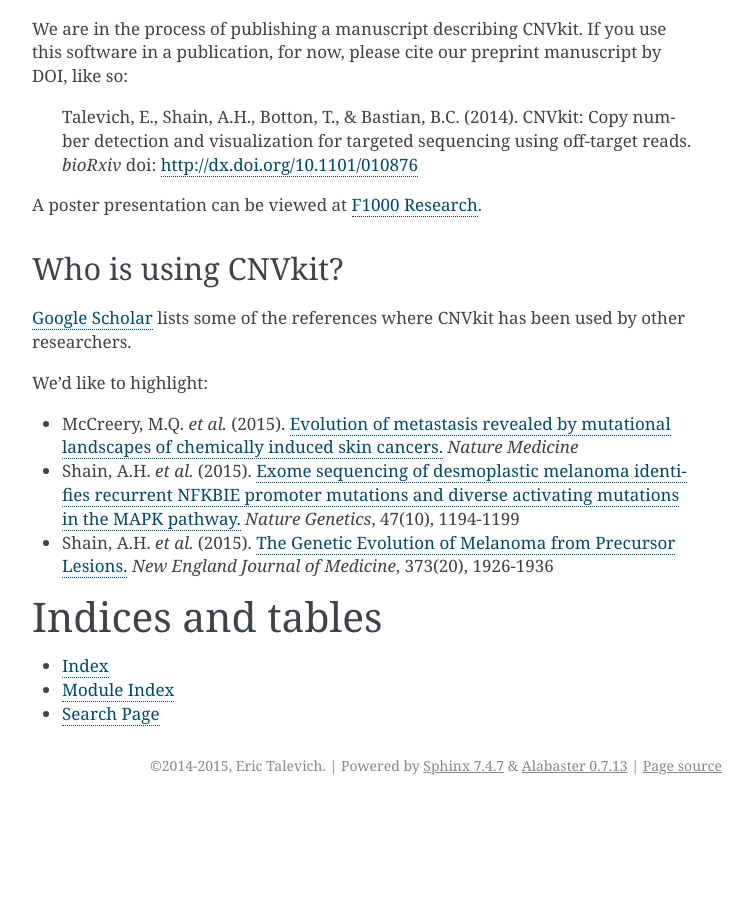
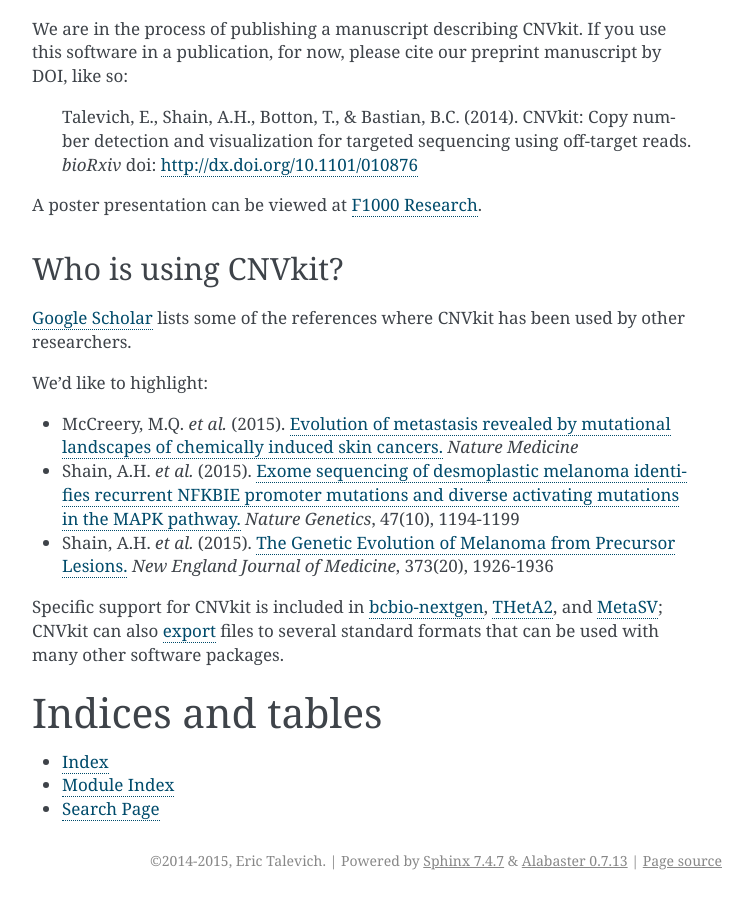
Before and after one commit to etal/cnvkit, a Sphinx documentation site: the page built from doc/index.rst, in a window 1280 px wide and 900 px high, scrolled down 2307 px. Shown: the whole window, without its empty margins (388-1141 px from the left). Built offline with Sphinx 7.4.7, drawn with Linux system fonts in a browser that asks for light colours; the version number is read from the project's files by our own code; before the commit the page ends 3112 px from its top, so only the background shows below that.

Commit message:
doc: Mention other software that supports CNVkit

```diff
--- a/doc/index.rst
+++ b/doc/index.rst
@@ -92,6 +92,13 @@ We'd like to highlight:
   <http://dx.doi.org/10.1056/NEJMoa1502583>`_
   *New England Journal of Medicine*, 373(20), 1926-1936
 
+Specific support for CNVkit is included in `bcbio-nextgen
+<https://bcbio-nextgen.readthedocs.org/>`_, `THetA2
+<http://compbio.cs.brown.edu/projects/theta/>`_, and `MetaSV
+<http://bioinform.github.io/metasv/>`_;
+CNVkit can also :ref:`export` files to several standard formats that can be used
+with many other software packages.
+
 
 Indices and tables
 ==================
```
